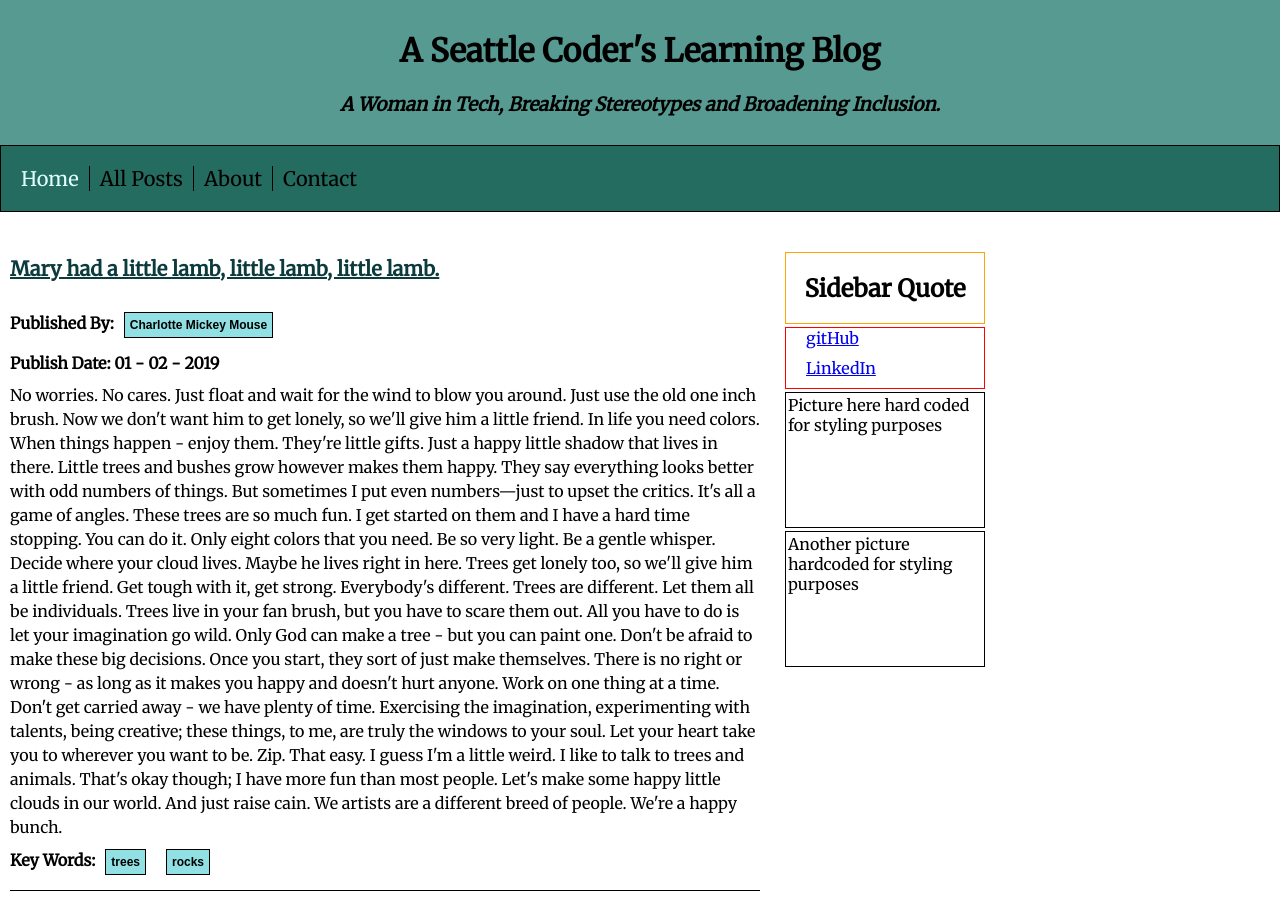
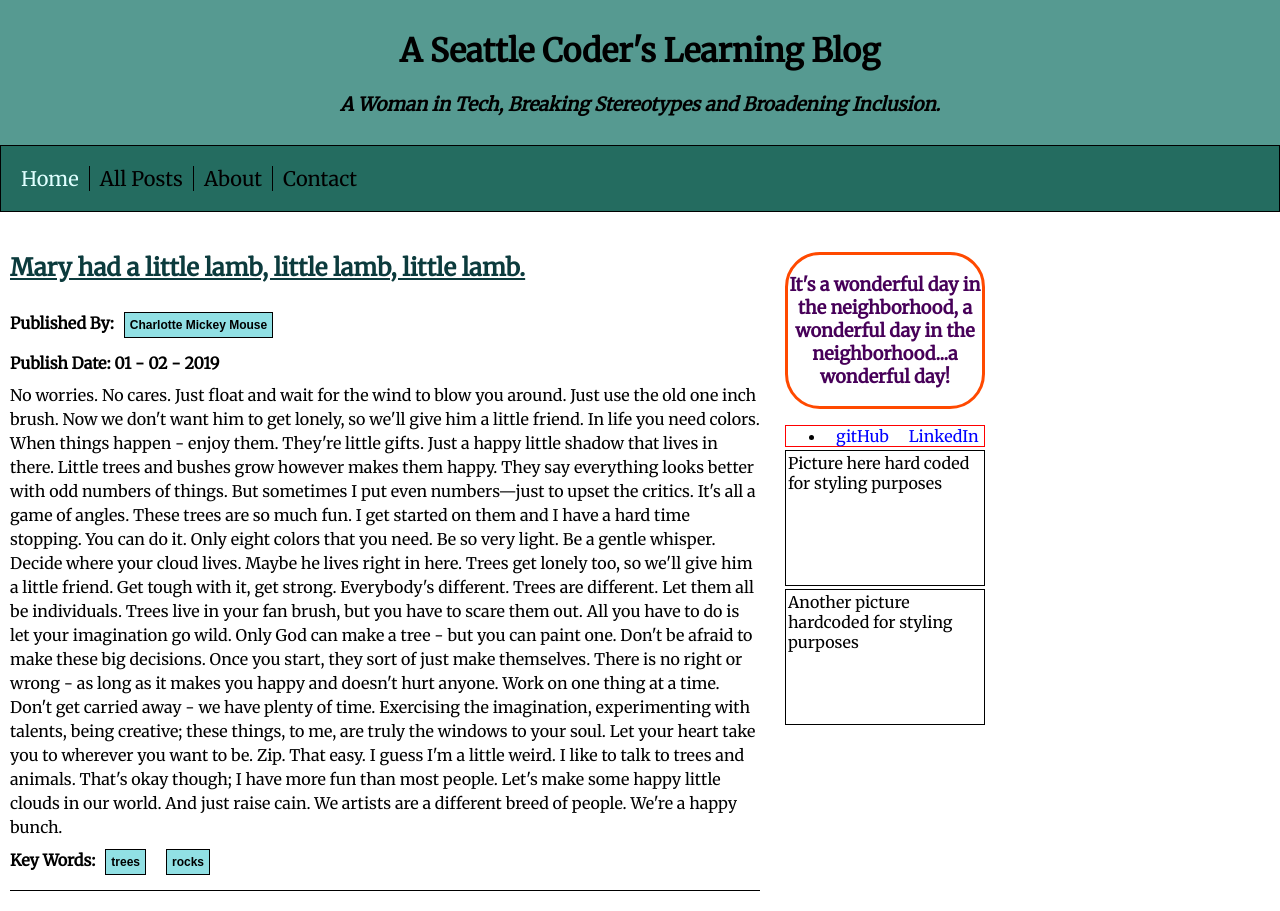
Before and after one commit to FreeMonkey19/react-learning-journal, a React (Create React App) app: page / in a window 1280 px wide. Built offline with nearby package versions, Linux system fonts and the light colour scheme.

Commit message:
style quote, change text size for main nav @media

```diff
--- a/src/AllPosts.js
+++ b/src/AllPosts.js
@@ -32,7 +32,6 @@ export class AllPosts extends Component {
   };
 
   render() {
-    console.log(this.state);
     return (
       <div className="AllPosts">
         {this.state.filteredAuthorName != null && (
--- a/src/BlogPost.css
+++ b/src/BlogPost.css
@@ -1,5 +1,4 @@
 .post-title {
-  font-size: 20px;
   color: rgb(12, 59, 61);
 }
 .post-title:hover {
--- a/src/MainNav.css
+++ b/src/MainNav.css
@@ -6,6 +6,7 @@
 }
 
 .nav-link-container {
+  display: inline-block;
   padding-right: 10px;
   margin-right: 10px;
   border-right: solid black 1px;
@@ -20,6 +21,7 @@
 .nav-link {
   color: black;
   text-decoration: none;
+  font-size: 15px;
 }
 .nav-link:not(.active):hover {
   color: purple;
@@ -28,3 +30,9 @@
 .nav-link.active {
   color: lightcyan;
 }
+
+@media (min-width: 600px) {
+  .nav-link {
+    font-size: 20px;
+  }
+}
--- a/src/MainNav.js
+++ b/src/MainNav.js
@@ -12,7 +12,7 @@ export class MainNav extends Component {
           </NavLink>
         </span>
         <span className="nav-link-container" title="main-nav-link">
-          <NavLink className="nav-link" to="/posts">
+          <NavLink className="nav-link no-wrap-link" to="/posts">
             All Posts
           </NavLink>
         </span>
--- a/src/Sidebar.css
+++ b/src/Sidebar.css
@@ -9,13 +9,22 @@
 
 .sidebar-quote {
   text-align: center;
+  font-weight: bold;
+  font-size: 18px;
+  color: rgb(71, 0, 89);
 }
-.sidebar-nav-link {
-  margin-left: 20px;
+.sidebar-a-link {
+  text-decoration: none;
+  color: blue;
+  margin: 10px;
 }
-.sidebar-nav-link-container {
-  margin-bottom: 10px;
+.sidebar-a-link:last-of-type {
+  padding-left: 0;
 }
+.sidebar-a-link:hover {
+  text-decoration: underline;
+}
+
 .sidebar-pics-container {
   display: none;
   display: flex block;
@@ -30,7 +39,8 @@
   margin-bottom: 0;
 }
 .sidebar-quote-container {
-  border: orange solid 1px;
+  border: rgb(255, 73, 0) solid 3px;
+  border-radius: 35px;
   margin-bottom: 3px;
 }
 
--- a/src/Sidebar.js
+++ b/src/Sidebar.js
@@ -7,29 +7,30 @@ export class Sidebar extends Component {
     return (
       <div className="sidebar-container">
         <div className="sidebar-quote-container">
-          <h2 className="sidebar-quote">Sidebar Quote</h2>
+          <p className="sidebar-quote">
+            It's a wonderful day in the neighborhood, a wonderful day in the
+            neighborhood...a wonderful day!
+          </p>
         </div>
-        <div className="sidebar-nav">
-          <div className="sidebar-nav-link-container">
-            <Link
-              target="blank"
-              className="sidebar-nav-link"
-              to="https://github.com/charlottewarfel"
+        <ul className="sidebar-nav">
+          <li>
+            <a
+              className="sidebar-a-link"
+              href="https://github.com/charlottewarfel"
+              target="_blank"
             >
               gitHub
-            </Link>
-          </div>
-          <div className="sidebar-nav-link-container">
-            <Link
-              target="blank"
-              className="sidebar-nav-link"
-              to="https://www.linkedin.com/in/charlotte-warfel-481120177/"
+            </a>
+
+            <a
+              className="sidebar-a-link"
+              href="https://www.linkedin.com/in/charlotte-warfel-481120177/"
+              target="_blank"
             >
               LinkedIn
-            </Link>
-          </div>
-        </div>
-
+            </a>
+          </li>
+        </ul>
         <div className="sidebar-pics-container">
           <div className="sidebar-pic">
             Picture here hard coded for styling purposes
```
